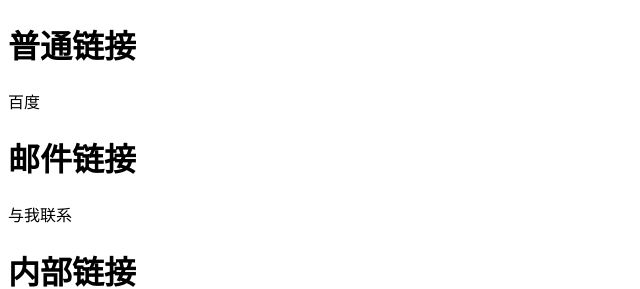
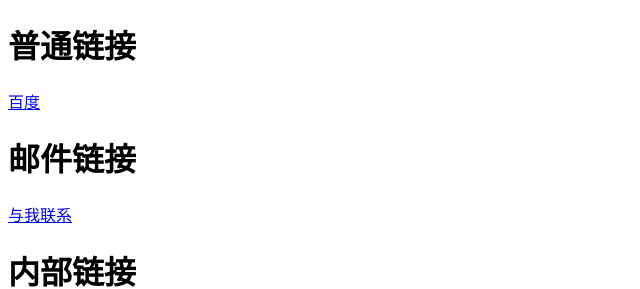
Before and after one commit to jhzzt/jhzzt.github.io, a plain HTML site: page index.html in a window 1280 px wide. Shown: the top 289 px of the page, without its empty margins (0-640 px from the left). Drawn offline with Linux system fonts and the light colour scheme.

Commit message:
Update index.html

```diff
--- a/index.html
+++ b/index.html
@@ -6,9 +6,9 @@
 </head>
 <body>
      <h1>普通链接</h1>
-    <a herf="www.baidu.com" target="_blank">百度</a>
+    <a href="www.baidu.com" target="_blank">百度</a>
     <h1>邮件链接</h1>
-    <a herd="mailto:704462013@qq.com">与我联系</a>
+    <a href="mailto:704462013@qq.com">与我联系</a>
     <h1>内部链接</h1>
      <a href="#qita">其他</a>
      <h1>热点链接</h1>
```
